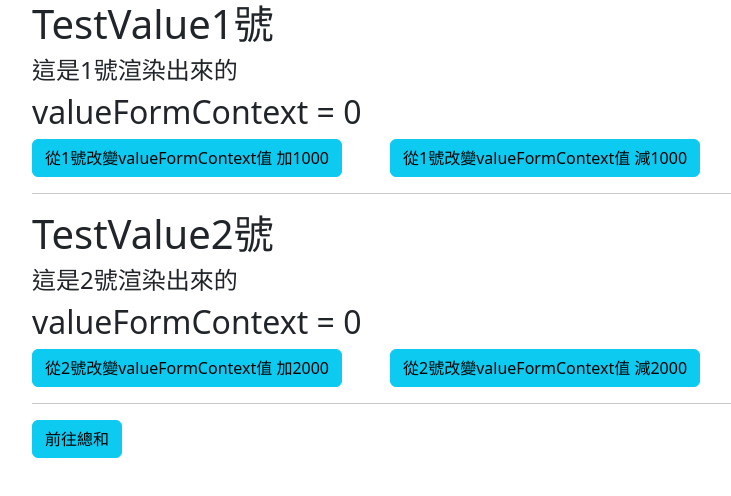
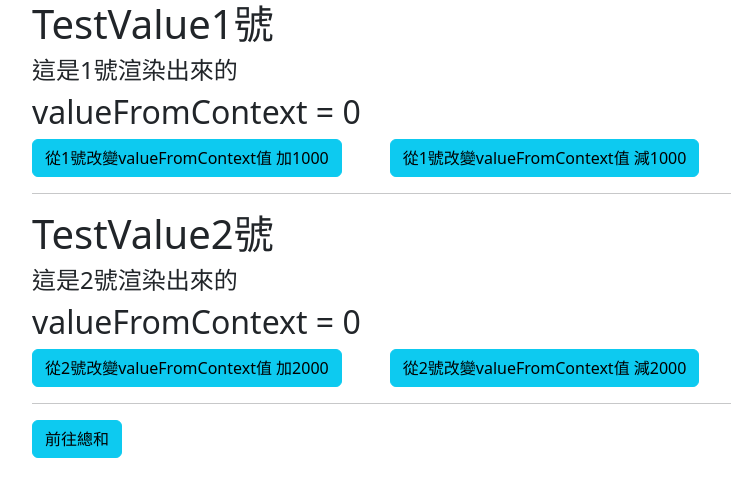
Before and after one commit to MiNAmURa/useContext-Example, a Next.js app: page /test1 in a window 1280 px wide. Shown: the top 496 px of the page, without its empty margins (50-781 px from the left). Built offline with nearby package versions, Linux system fonts and the light colour scheme.

Commit message:
改錯字

```diff
--- a/components/test1/TestValue1.js
+++ b/components/test1/TestValue1.js
@@ -4,13 +4,13 @@ import React, { useState } from 'react'
 
 // 1.在要抽取資料的頁面 import 我們剛剛自製的hooks
 // 就像import useState一樣
-import { useValueFormContext } from '../../context/ValueProvider'
+import { useValueFromContext } from '../../context/ValueProvider'
 
 export default function TestValue1() {
   // 2.使用自製的hooks 提取Context中設定的資料
   // 也就是我們設定的全域 狀態變數 及 狀態更新函式
   // 寫起來跟useState類似 但使用大括號包住它們
-  const { valueFormContext, setValueFormContext } = useValueFormContext()
+  const { valueFromContext, setValueFromContext } = useValueFromContext()
 
   // 接下來就可以在頁面渲染這個狀態變數 以及使用狀態更新函式 改變它的狀態
   // 而其他頁面如果也有使用這個狀態變數 都會同步進行更新
@@ -20,22 +20,22 @@ export default function TestValue1() {
     <>
       {/* <div>{TestValue1}</div> */}
       <h4>這是1號渲染出來的</h4>
-      <h2>valueFormContext = {valueFormContext}</h2>
+      <h2>valueFromContext = {valueFromContext}</h2>
       <button
         className={'btn btn-info me-5'}
         onClick={() => {
-          setValueFormContext(valueFormContext + 1000)
+          setValueFromContext(valueFromContext + 1000)
         }}
       >
-        從1號改變valueFormContext值 加1000
+        從1號改變valueFromContext值 加1000
       </button>
       <button
         className={'btn btn-info me-5'}
         onClick={() => {
-          setValueFormContext(valueFormContext - 1000)
+          setValueFromContext(valueFromContext - 1000)
         }}
       >
-        從1號改變valueFormContext值 減1000
+        從1號改變valueFromContext值 減1000
       </button>
     </>
   )
--- a/components/test1/TestValue2.js
+++ b/components/test1/TestValue2.js
@@ -2,30 +2,30 @@ import React from 'react'
 
 // 1.在要抽取資料的頁面 import 自製的hooks
 
-import { useValueFormContext } from '../../context/ValueProvider'
+import { useValueFromContext } from '../../context/ValueProvider'
 
 export default function TestValue2() {
   // 2.使用自製的hooks 提取Context中設定的資料
-  const { valueFormContext, setValueFormContext } = useValueFormContext()
+  const { valueFromContext, setValueFromContext } = useValueFromContext()
   return (
     <>
       <h4>這是2號渲染出來的 </h4>
-      <h2>valueFormContext = {valueFormContext}</h2>
+      <h2>valueFromContext = {valueFromContext}</h2>
       <button
         className={'btn btn-info me-5'}
         onClick={() => {
-          setValueFormContext(valueFormContext + 2000)
+          setValueFromContext(valueFromContext + 2000)
         }}
       >
-        從2號改變valueFormContext值 加2000
+        從2號改變valueFromContext值 加2000
       </button>
       <button
         className={'btn btn-info me-5'}
         onClick={() => {
-          setValueFormContext(valueFormContext - 2000)
+          setValueFromContext(valueFromContext - 2000)
         }}
       >
-        從2號改變valueFormContext值 減2000
+        從2號改變valueFromContext值 減2000
       </button>
     </>
   )
--- a/components/test1/TestValue3.js
+++ b/components/test1/TestValue3.js
@@ -1,17 +1,17 @@
 import React, { useState } from 'react'
 
 // 1.在要抽取資料的頁面 import 自製的hooks
-import { useValueFormContext } from '../../context/ValueProvider'
+import { useValueFromContext } from '../../context/ValueProvider'
 import Link from 'next/link'
 
 export default function TestValue3() {
   // 2.使用自製的hooks 提取Context中設定的資料
-  const { valueFormContext, setValueFormContext } = useValueFormContext()
+  const { valueFromContext, setValueFromContext } = useValueFromContext()
 
   return (
     <>
       <h4>這是3號渲染出來的,會顯示出1號跟2號的總和</h4>
-      <h2>{valueFormContext}</h2>
+      <h2>{valueFromContext}</h2>
       <Link href={'./'} className={'btn btn-info'}>
         上一步
       </Link>
--- a/context/ValueProvider.js
+++ b/context/ValueProvider.js
@@ -9,32 +9,32 @@ const exampleContext = createContext()
 // 這個function的名字建議加上Provider準備用於_app.js或是其他較上層的元件
 // 這裡的{children} 是一個自訂的prop變數名稱 不可省略 這是為了在app.js或其他上層元件能夠包住所有會用到的子元件的一個結構描述
 export function ValueProvider({ children }) {
-  // 3-1 使用useState建立一個狀態變數valueFormContext 與狀態更新函式setValueFormContext
+  // 3-1 使用useState建立一個狀態變數valueFromContext 與狀態更新函式setValueFromContext
   //並在等號的右邊 useState 設置初始值
   // 因為這個範例要做數字計算 所以初始值設為0
   // 但這個初始值可以是任何資料型態
-  const [valueFormContext, setValueFormContext] = useState(0)
+  const [valueFromContext, setValueFromContext] = useState(0)
 
   // 3-2 return 一段jsx 標籤名字為 第5行 使用createContext()建立的exampleContext
   // 再加上.Provider 是為了符合React的規範 他就規定要這樣寫
   // 在這個標籤加上value屬性 裡面要放入一個物件 內容是在上面建立的 狀態變數 及 狀態更新函式
   // 如果有複數個狀態變數就一起放入
   return (
-    <exampleContext.Provider value={{ valueFormContext, setValueFormContext }}>
+    <exampleContext.Provider value={{ valueFromContext, setValueFromContext }}>
       {children}
     </exampleContext.Provider>
   )
 }
 // 3-3這時後先到_app.js 將ValueProvider包在會使用到這裡的資料的頁面的最上層
 // 而因為app.js是一個全域的入口頁面所以包在app.js就是全站都能吃到
-// 上面設置好的狀態變數valueFormContext 與狀態更新函式setValueFormContext 就會變成全域可使用的
+// 上面設置好的狀態變數valueFromContext 與狀態更新函式setValueFromContext 就會變成全域可使用的
 
 // ↓↓↓↓↓↓↓↓↓↓↓↓↓↓↓↓↓↓↓↓↓↓↓↓↓↓↓↓↓↓↓↓↓↓↓↓↓↓↓↓↓↓↓↓↓↓↓↓↓↓↓↓↓↓↓↓↓
 // 4.建立第二個function 這個function在React的結構中算是一種Hooks 取名use開頭 模仿useState這種原生Hooks的取名方式，
-// 這裡因為我是要取用valueFormContext這個狀態變數 所以我將Hooks取名為useValueFormContext
+// 這裡因為我是要取用valueFromContext這個狀態變數 所以我將Hooks取名為usevalueFromContext
 // 這個自己取名的Hooks是要使用於要取出 狀態變數 及 狀態更新函式 的頁面
 
-export const useValueFormContext = () => {
+export const useValueFromContext = () => {
   // 這裡放入useContext這個原生Hooks 括號內放入我們在第2.步驟建立的Context
   return useContext(exampleContext)
 }
```
